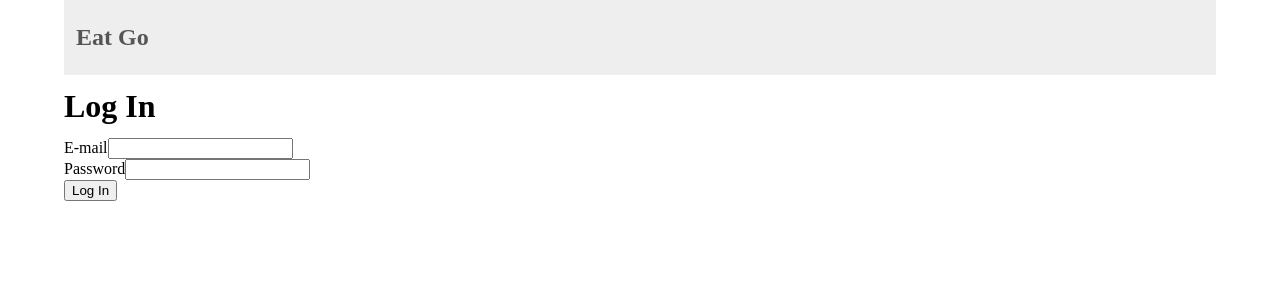
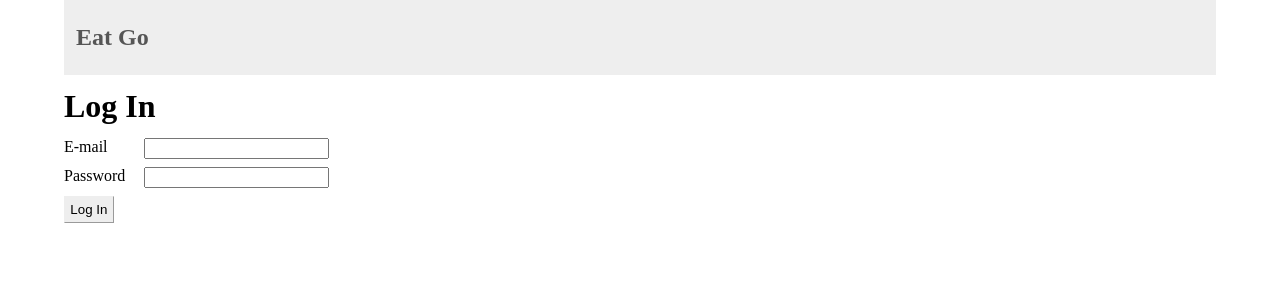
Before and after one commit to CodeSoom/react-week8-assignment-1, a React app: page /login in a window 1280 px wide. Shown: the top 300 px of the page. Built offline with nearby package versions, Linux system fonts and the light colour scheme.

Commit message:
Make button to use styled components

```diff
--- /dev/null
+++ b/src/Button.jsx
@@ -0,0 +1,15 @@
+import styled from '@emotion/styled';
+
+const Button = styled.button({
+  padding: '.4em',
+  marginBottom: '1em',
+  backgroundColor: '#EEE',
+  borderColor: '#EEE',
+  borderWidth: 'thin',
+  '&:hover': {
+    color: '#000',
+    fontWeight: 'bold',
+  },
+});
+
+export default Button;
--- a/src/LoginForm.jsx
+++ b/src/LoginForm.jsx
@@ -1,45 +1,37 @@
 import React from 'react';
+
+import TextField from './TextField';
+import Button from './Button';
 
 const LoginForm = React.memo(({ fields, onChange, onSubmit }) => {
   const { email, password } = fields;
 
-  function handleChange(event) {
-    const { target: { name, value } } = event;
+  function handleChange({ name, value }) {
     onChange({ name, value });
   }
 
   return (
     <>
-      <div>
-        <label htmlFor="login-email">
-          E-mail
-        </label>
-        <input
+      <TextField
+        label="E-mail"
         type="email"
-          id="login-email"
         name="email"
         value={email}
         onChange={handleChange}
       />
-      </div>
-      <div>
-        <label htmlFor="login-password">
-          Password
-        </label>
-        <input
+      <TextField
+        label="Password"
         type="password"
-          id="login-password"
         name="password"
         value={password}
         onChange={handleChange}
       />
-      </div>
-      <button
+      <Button
         type="button"
         onClick={onSubmit}
       >
         Log In
-      </button>
+      </Button>
     </>
   );
 });
--- a/src/LogoutForm.jsx
+++ b/src/LogoutForm.jsx
@@ -1,14 +1,16 @@
 import React from 'react';
+
+import Button from './Button';
 
 export default function LogoutForm({ onClick }) {
   return (
     <>
-      <button
+      <Button
         type="button"
         onClick={onClick}
       >
         Log out
-      </button>
+      </Button>
     </>
   );
 }
--- a/src/ReviewForm.jsx
+++ b/src/ReviewForm.jsx
@@ -1,6 +1,7 @@
 import React from 'react';
 
 import TextField from './TextField';
+import Button from './Button';
 
 export default function ReviewForm({ fields, onChange, onSubmit }) {
   const { score, description } = fields;
@@ -20,12 +21,12 @@ export default function ReviewForm({ fields, onChange, onSubmit }) {
         value={description}
         onChange={onChange}
       />
-      <button
+      <Button
         type="button"
         onClick={onSubmit}
       >
         리뷰 남기기
-      </button>
+      </Button>
     </>
   );
 }
```
Lines whose indentation alone changed are shown as unchanged.
